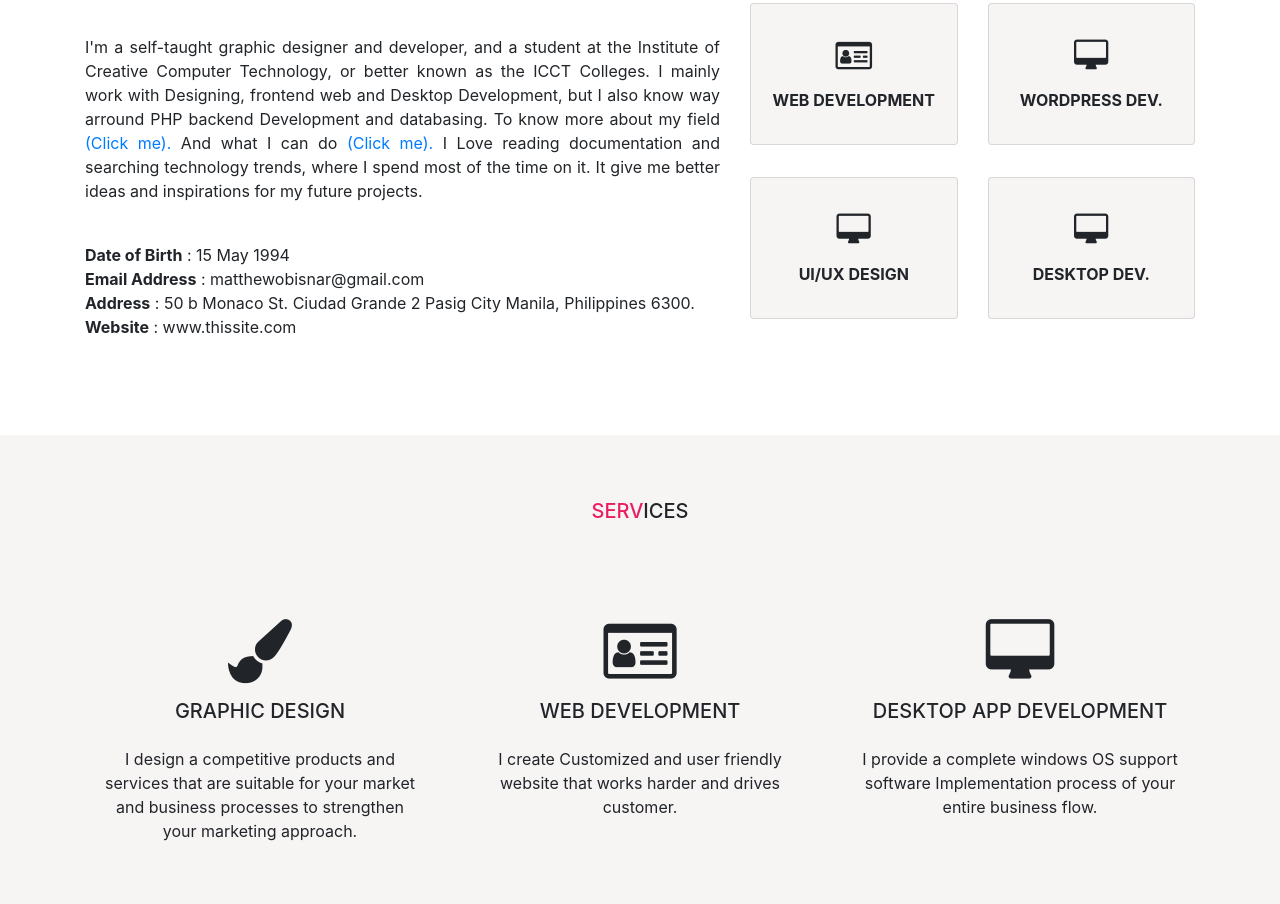
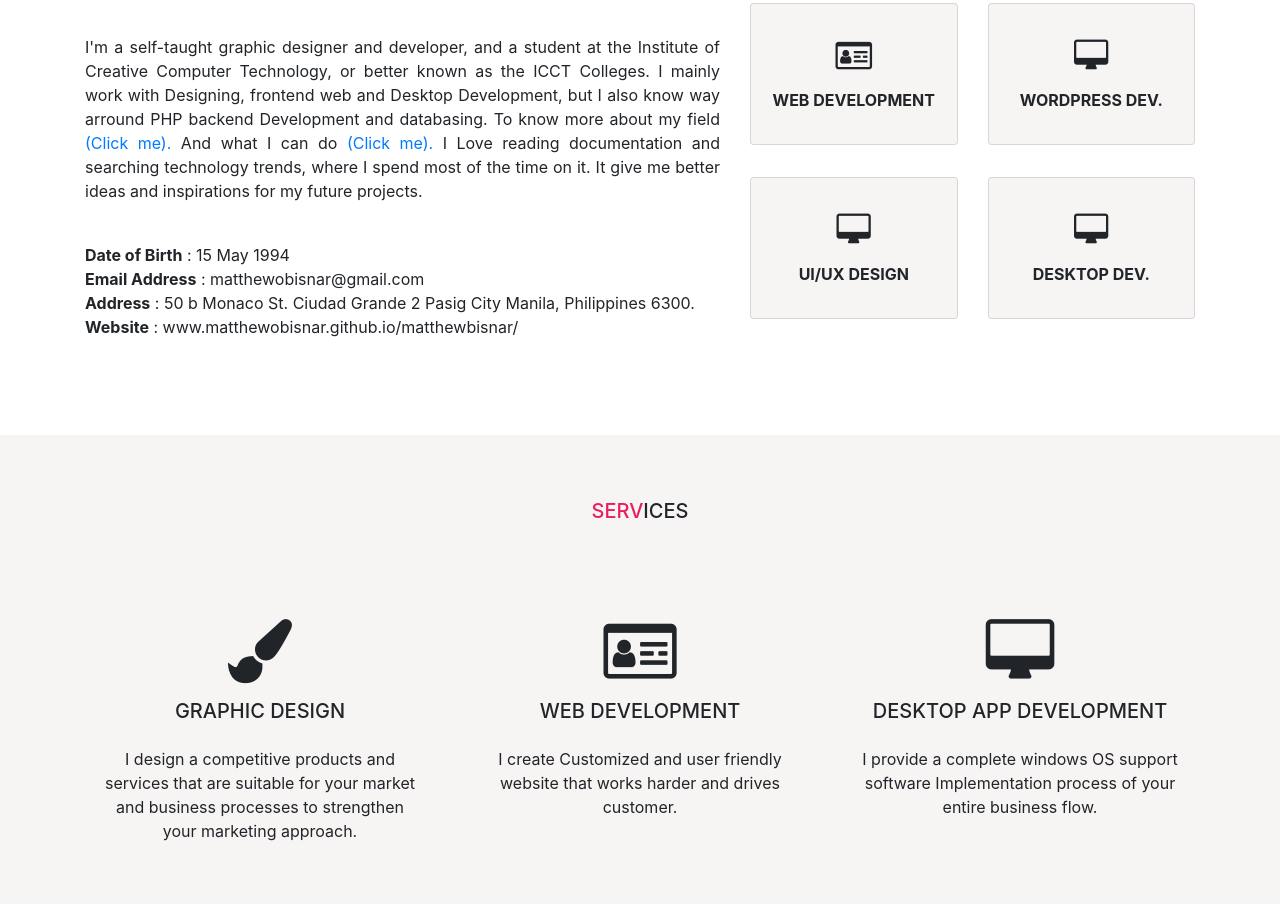
Before and after one commit to matthewobisnar/matthewbisnar, a website: page index.html in a window 1280 px wide. Shown: the part 1072-1976 px from the top of the page. Drawn offline with nearby package versions, Linux system fonts and the light colour scheme.

Commit message:
data added

```diff
--- a/index.html
+++ b/index.html
@@ -116,7 +116,7 @@
                                     <span class="font-weight-bold">Date of Birth</span> : 15 May 1994<br/>
                                     <span class="font-weight-bold">Email Address</span> : matthewobisnar@gmail.com<br/>
                                     <span class="font-weight-bold">Address</span> : 50 b Monaco St. Ciudad Grande 2 Pasig City Manila, Philippines 6300.<br/>
-                                    <span class="font-weight-bold">Website</span> : www.thissite.com<br/>
+                                    <span class="font-weight-bold">Website</span> : www.matthewobisnar.github.io/matthewbisnar/<br/>
                                 </p>
                             </div>
                         </div>
```
